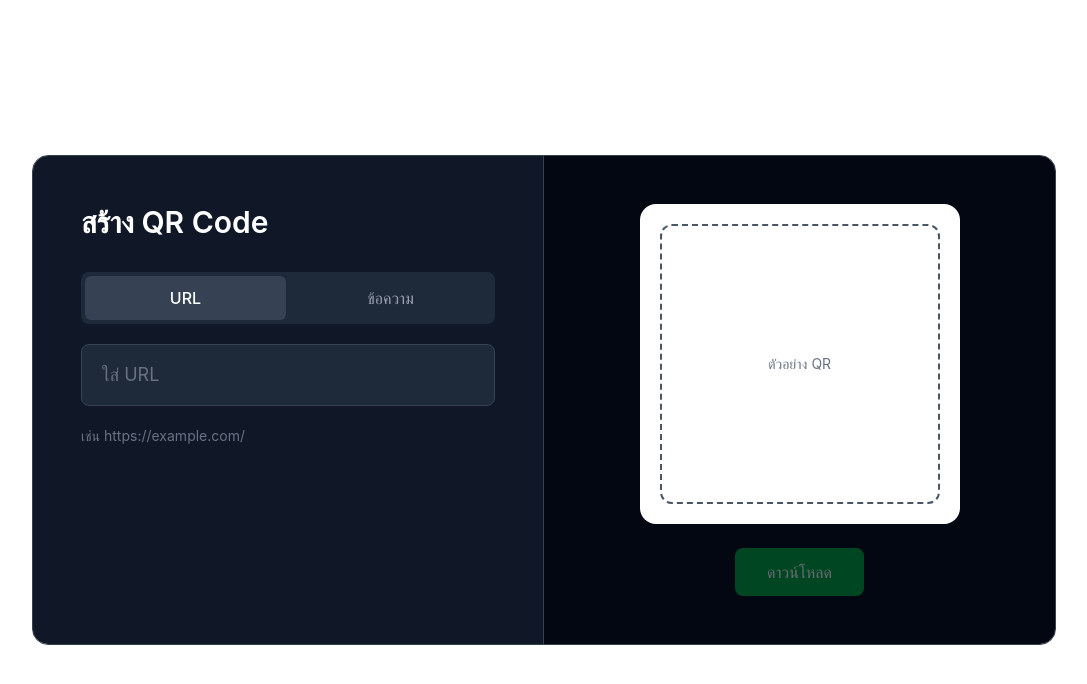
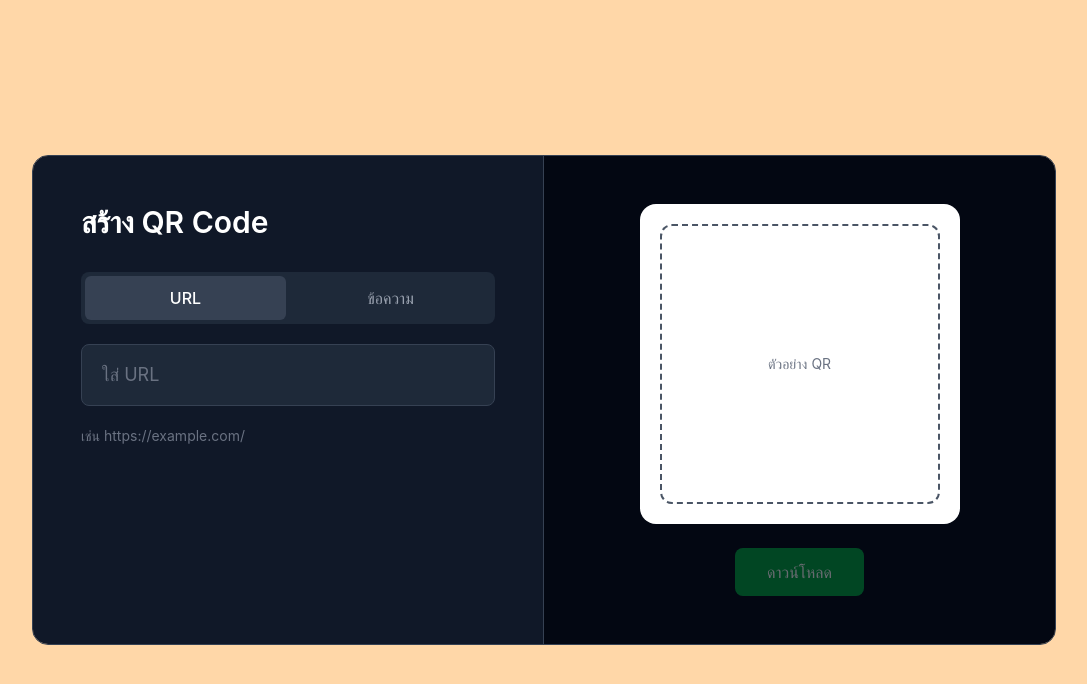
Before and after one commit to KBook22/Serverless-Project-JBPT, a React (Vite) app in the folder app/frontend/: page / in a window 1280 px wide. Shown: the top 684 px of the page, without its empty margins (96-1183 px from the left). Built offline with nearby package versions, Linux system fonts and the light colour scheme; no server answers.

Commit message:
change color frontend to checking jenkins automate

```diff
--- a/app/frontend/src/components/QrGenerator.tsx
+++ b/app/frontend/src/components/QrGenerator.tsx
@@ -6,7 +6,7 @@ export function QrGenerator() {
   const { inputType, setInputType, content, setContent, downloading, toast, download, qrRef } = useQrCode();
 
   return (
-    <div className="min-h-screen bg-white flex items-center justify-center p-8">
+    <div className="min-h-screen bg-orange-200 flex items-center justify-center p-8">
       <div className="w-full max-w-5xl rounded-2xl border border-gray-700 overflow-hidden">
         <div className="grid grid-cols-1 md:grid-cols-2">
           <div className="p-12 bg-gray-900 border-b border-gray-700 md:border-b-0 md:border-r">
```
